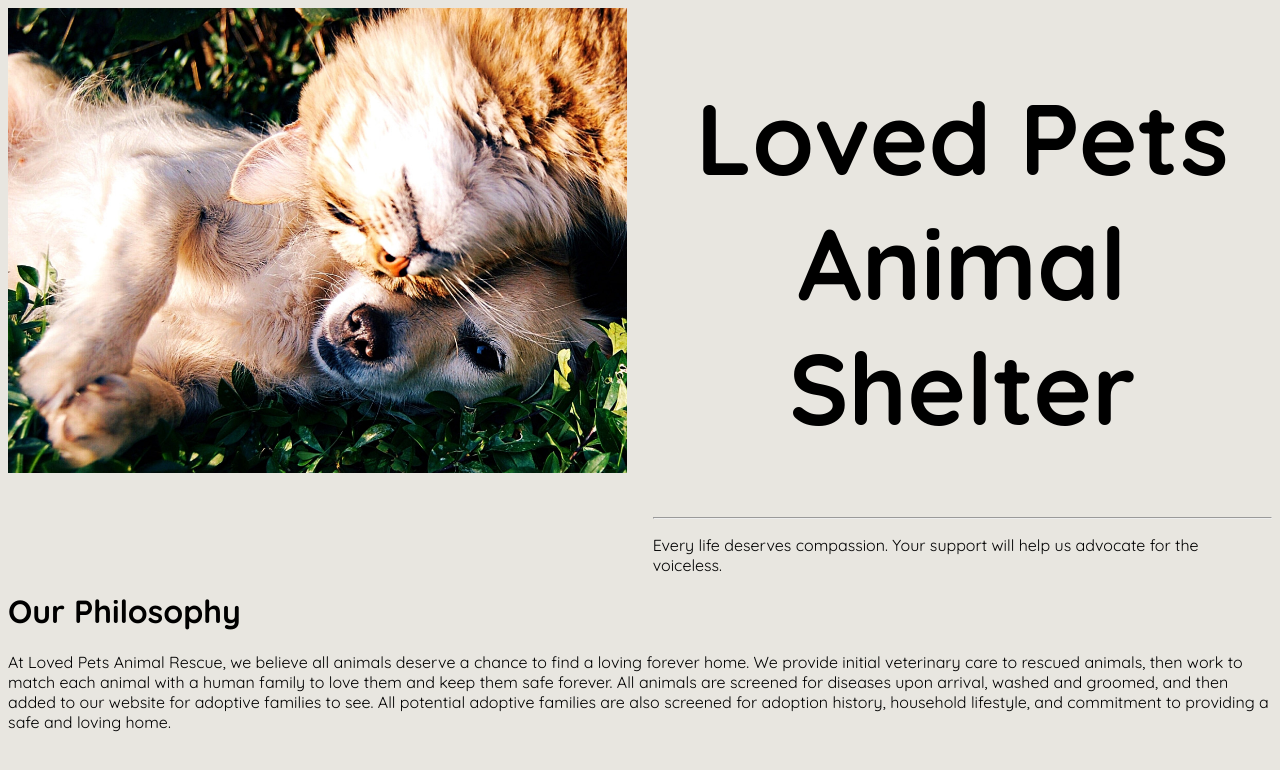
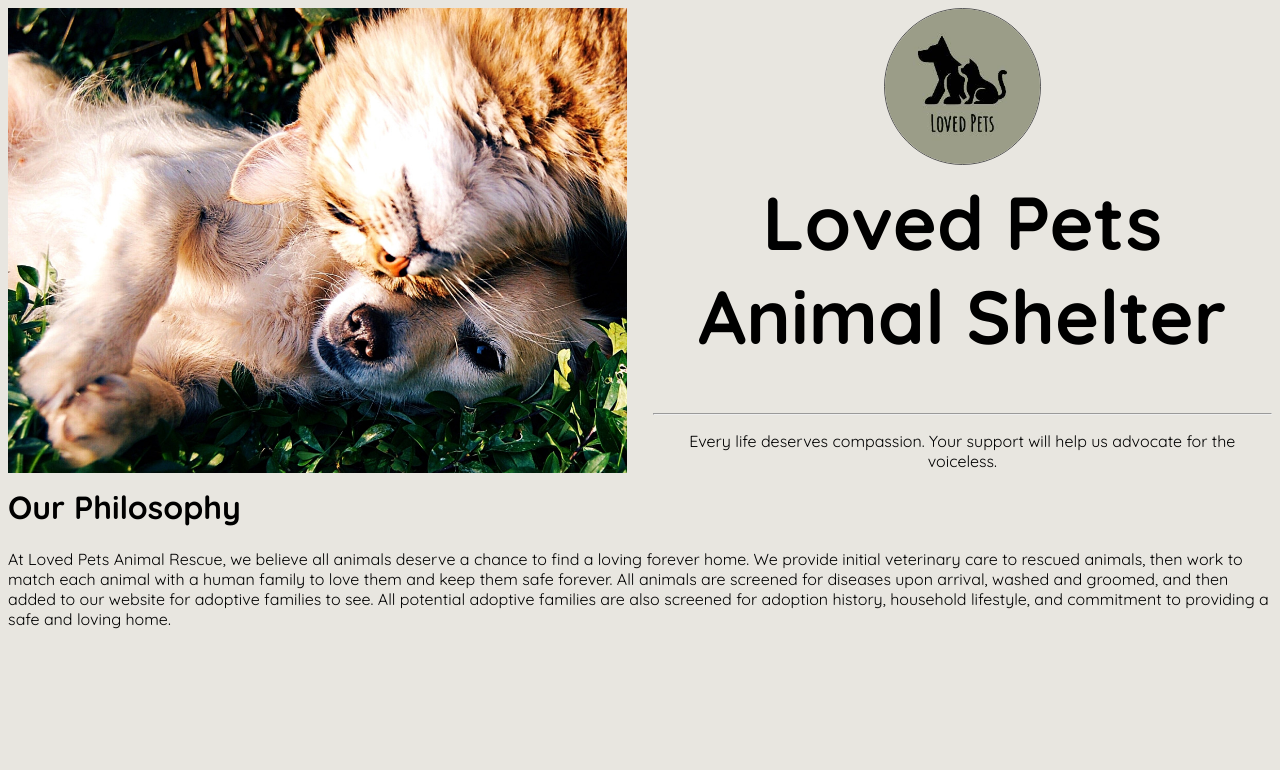
Before and after one commit to cesarmm02/LovedPetsAnimalShelter, a plain HTML site: page index.html in a window 1280 px wide. Drawn offline with Linux system fonts and the light colour scheme.

Commit message:
Added logo and changed sizes

```diff
--- a/index.html
+++ b/index.html
@@ -14,10 +14,11 @@
       <img id="main_image" src="main_pets.jpg" alt="A dog and a cat laying together.">
     </div>
     <div style="float: right; width: 49%; margin-left: 20px;">
+      <img id="logo"src="lovedpts.jpg" alt="Loved Pets logo.">
       <header>
-      <h1 style="font-size: 100px; marign-bottom: -20px; text-align: center;">Loved Pets Animal Shelter</h1>
+      <h1 style="font-size: 75px; marign-bottom: -20px; text-align: center;">Loved Pets Animal Shelter</h1>
       <hr>
-      <p>Every life deserves compassion. Your support will help us advocate for the voiceless.</p>
+      <p style="text-align: center;">Every life deserves compassion. Your support will help us advocate for the voiceless.</p>
     </header>
     </div>
 
--- a/style.css
+++ b/style.css
@@ -11,3 +11,13 @@ body {
 #main {
   clear: both;
 }
+
+#logo {
+  width: 25%;
+  display: block;
+  margin-left: auto;
+  margin-right: auto;
+  margin-bottom: -40px;
+  border: 1px solid #555;
+  border-radius: 100%;
+}
```
Also changed, not shown: lovedpts.jpg (added), lovedpts.png (deleted).
